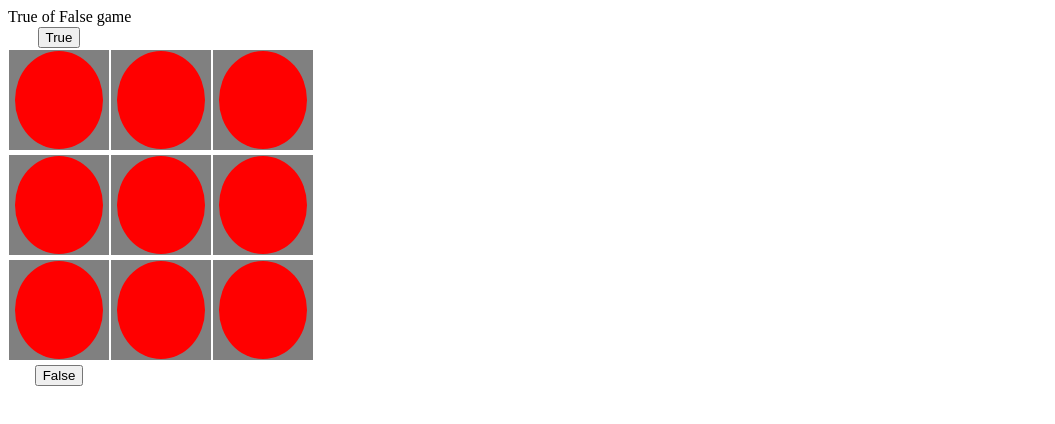
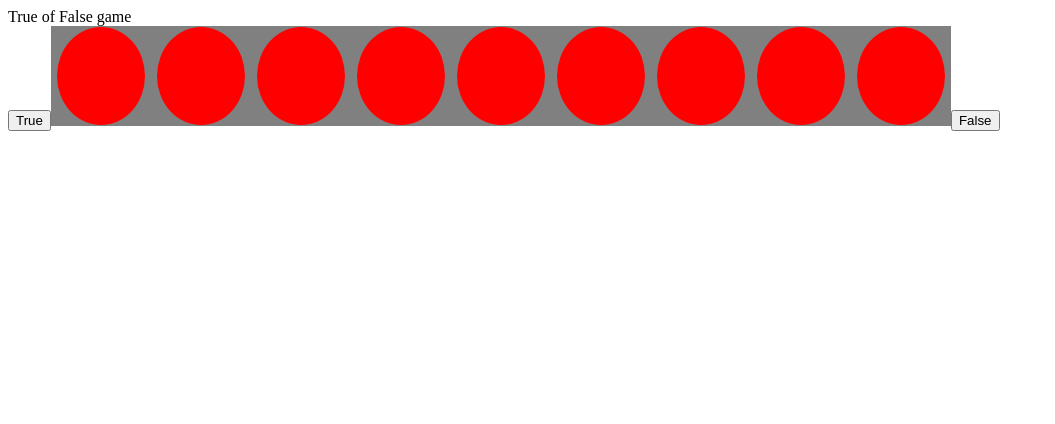
Before and after one commit to reo867/TFGame, a Next.js app: page / in a window 1280 px wide. Shown: the top 424 px of the page, without its empty margins (0-1055 px from the left). Built offline with nearby package versions, Linux system fonts and the light colour scheme.

Commit message:
ほとんどのtagを消却

```diff
--- a/app/component/button.tsx
+++ b/app/component/button.tsx
@@ -13,7 +13,7 @@ const Button: FC<ButtonProps> = (team) => {
 
     return (
         <>
-        <td><button className={styles.ground}><div className={team ? styles.maru : styles.batsu}></div></button></td>
+        <button className={styles.ground}><div className={team ? styles.maru : styles.batsu}></div></button>
         </>
     )
 }
--- a/app/page.tsx
+++ b/app/page.tsx
@@ -15,41 +15,28 @@ export default function Home() {
       {/* <main className={styles.main}> */}
           <div>True of False game</div>
 
-        <thead>
-          <tr>
-            <th>
+
+
+
               <button onClick={() => setTeam(true)}>
                 <span>True</span>
               </button>
-            </th>
-          </tr>
-        </thead>
-        <tbody>
-          <tr>
+
+
             <Button team={team}/>
             <Button team={team}/>
             <Button team={team}/>
-          </tr>
-          <tr>
             <Button team={team}/>
             <Button team={team}/>
             <Button team={team}/>
-          </tr>
-          <tr>
             <Button team={team}/>
             <Button team={team}/>
             <Button team={team}/>
-          </tr>
-        </tbody>
-        <tfoot>
-          <tr>
-            <th>
+
               <button onClick={() => setTeam(false)}>
                 <span>False</span>
               </button>
-            </th>
-          </tr>
-        </tfoot>
+
     </div>
     </div>
   );
```
